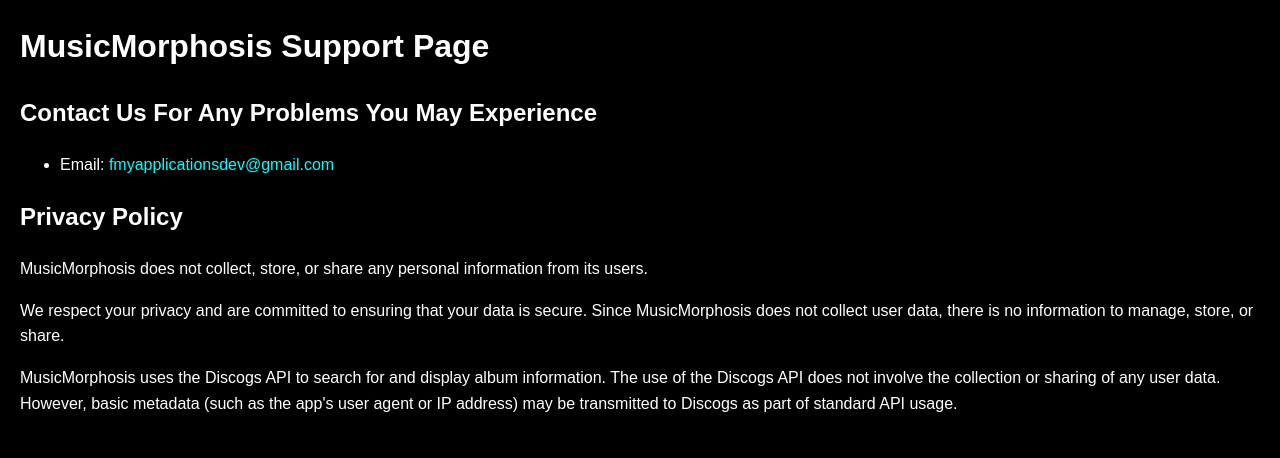
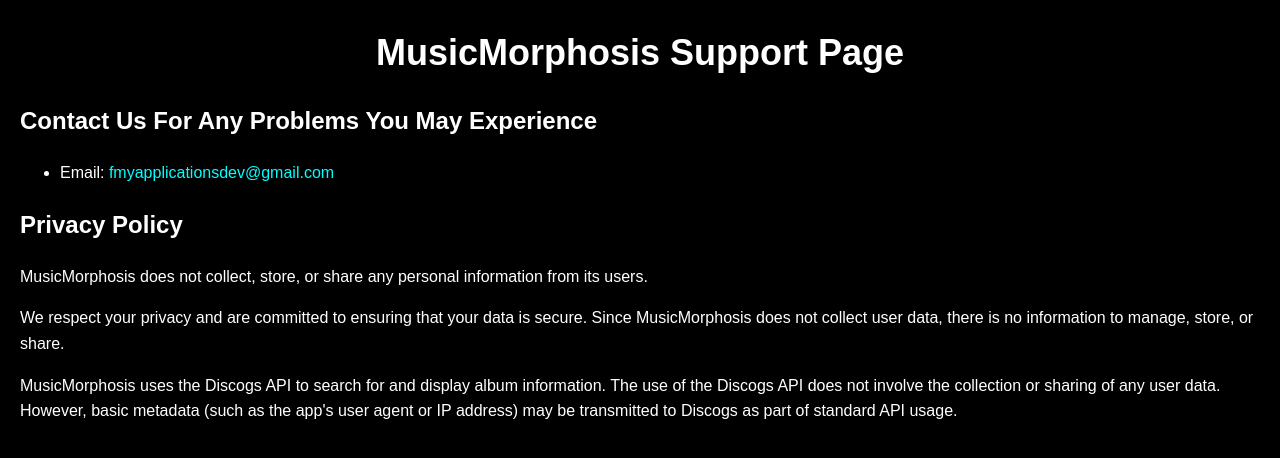
Before and after one commit to fmyApplications/MusicMorphosis-Support, a plain HTML site: page index.html in a window 1280 px wide. Drawn offline with Linux system fonts and the light colour scheme.

Commit message:
Update index.html

```diff
--- a/index.html
+++ b/index.html
@@ -24,10 +24,16 @@
         font-size: 16px;
         line-height: 1.6;
         }
+        h1 {
+            text-align: center;
+            font-size: 36px;
+            margin-bottom: 20px;
+        }
     </style>
 </head>
 <body>
     <h1>MusicMorphosis Support Page</h1>
+
     <h2>Contact Us For Any Problems You May Experience</h2>
     <ul>
         <li>Email: <a href="mailto:fmyapplicationsdev@gmail.com">fmyapplicationsdev@gmail.com</a></li>
```
